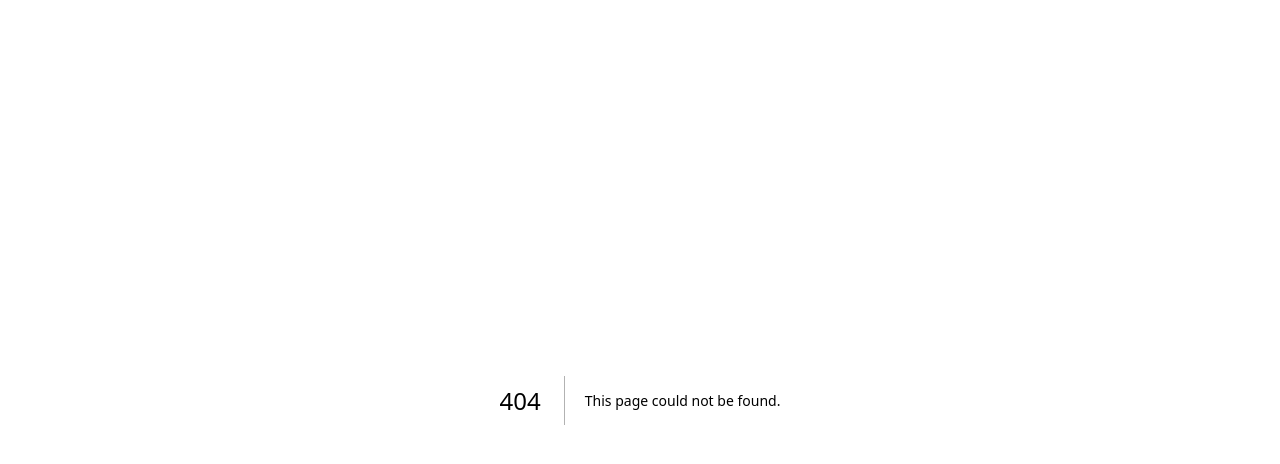
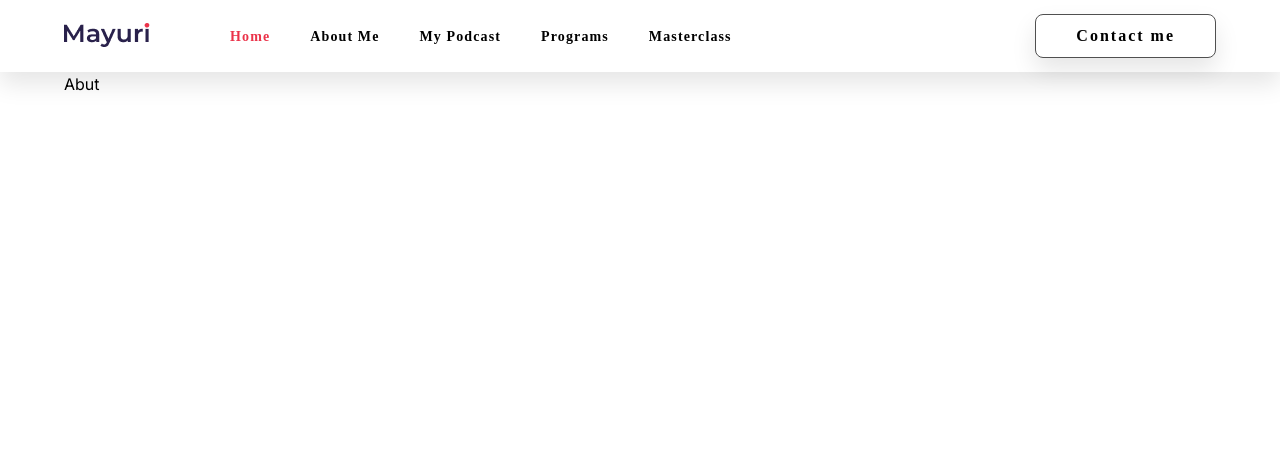
Before and after one commit to Sacesta/mayuri-sharma-portal, a Next.js app: page /Pages/about in a window 1280 px wide. Before the commit this address had no page. Shown: the top 464 px of the page. Built offline with nearby package versions, Linux system fonts and the light colour scheme.

Commit message:
First commit

```diff
--- /dev/null
+++ b/src/app/Pages/about/page.tsx
@@ -0,0 +1,7 @@
+import React from "react";
+
+const index = () => {
+  return <div>Abut</div>;
+};
+
+export default index;
--- a/src/app/api/hello/route.ts
+++ /dev/null
@@ -1,3 +0,0 @@
-export async function GET(request: Request) {
-  return new Response('Hello, Next.js!')
-}
--- /dev/null
+++ b/src/app/components/MainComp/Main.tsx
@@ -0,0 +1,7 @@
+import React from "react";
+
+const Main = () => {
+  return <div>This is Mani page</div>;
+};
+
+export default Main;
--- /dev/null
+++ b/src/app/components/NavBar/NavBar.css
@@ -0,0 +1,29 @@
+.nav-ul a:nth-child(1) {
+  color: #eb334a;
+}
+.nav-ul a {
+  font-family: "Montserrat";
+  font-style: normal;
+  font-weight: 600;
+  font-size: 14px;
+  line-height: 24px;
+
+  letter-spacing: 0.08em;
+}
+
+.nav-btn {
+  padding: 9px 40px;
+  background: #ffffff;
+  font-family: "Montserrat";
+  box-shadow: 0px 12px 24px rgba(0, 0, 0, 0.1);
+  letter-spacing: 2px;
+  font-weight: 600;
+  border: 1px solid #505050;
+  border-radius: 8px;
+}
+
+@media (min-width: 768px) {
+  .nav-height {
+    height: 72px;
+  }
+}
--- /dev/null
+++ b/src/app/components/NavBar/NavBar.tsx
@@ -0,0 +1,35 @@
+import Link from "next/link";
+import React from "react";
+import Image from "next/image";
+import Logo from "../../../Assets/Images/Logotype.png";
+import "./NavBar.css";
+const NavBar = () => {
+  return (
+    <>
+      <nav
+        style={{ boxShadow: "0px 12px 24px rgba(0, 0, 0, 0.1)" }}
+        className="py-6 flex justify-between items-center md:px-16 nav-height"
+      >
+        <div className="flex gap-20">
+          <div className="logo">
+            <Image src={Logo} alt="Logo..." />
+          </div>
+          <div className="nan-list">
+            <ul className="nav-ul">
+              <a className="mr-10 hover:text-gray-900">Home</a>
+              <a className="mr-10 hover:text-gray-900">About Me</a>
+              <a className="mr-10 hover:text-gray-900">My Podcast</a>
+              <a className="mr-10 hover:text-gray-900">Programs</a>
+              <a className="mr-10 hover:text-gray-900">Masterclass</a>
+            </ul>
+          </div>
+        </div>
+        <div className="right-button">
+          <button className="nav-btn">Contact me</button>
+        </div>
+      </nav>
+    </>
+  );
+};
+
+export default NavBar;
--- a/src/app/globals.css
+++ b/src/app/globals.css
@@ -2,26 +2,12 @@
 @tailwind components;
 @tailwind utilities;
 
-:root {
-  --foreground-rgb: 0, 0, 0;
-  --background-start-rgb: 214, 219, 220;
-  --background-end-rgb: 255, 255, 255;
+* {
+  padding: 0;
+  margin: 0;
+  box-sizing: border-box;
 }
-
-@media (prefers-color-scheme: dark) {
-  :root {
-    --foreground-rgb: 255, 255, 255;
-    --background-start-rgb: 0, 0, 0;
-    --background-end-rgb: 0, 0, 0;
-  }
+body {
+  background: #ffffff;
+  font-family: "Montserrat";
 }
-
-body {
-  color: rgb(var(--foreground-rgb));
-  background: linear-gradient(
-      to bottom,
-      transparent,
-      rgb(var(--background-end-rgb))
-    )
-    rgb(var(--background-start-rgb));
-}
--- a/src/app/layout.tsx
+++ b/src/app/layout.tsx
@@ -1,21 +1,25 @@
-import './globals.css'
-import { Inter } from 'next/font/google'
+import Header from "./components/NavBar/NavBar";
+import "./globals.css";
+import { Inter } from "next/font/google";
 
-const inter = Inter({ subsets: ['latin'] })
+const inter = Inter({ subsets: ["latin"] });
 
 export const metadata = {
-  title: 'Create Next App',
-  description: 'Generated by create next app',
-}
+  title: "Create Next App",
+  description: "Generated by create next app",
+};
 
 export default function RootLayout({
   children,
 }: {
-  children: React.ReactNode
+  children: React.ReactNode;
 }) {
   return (
     <html lang="en">
-      <body className={inter.className}>{children}</body>
+      <body className={inter.className}>
+        <Header />
+        <div className="md:px-16">{children}</div>
+      </body>
     </html>
-  )
+  );
 }
--- a/src/app/page.tsx
+++ b/src/app/page.tsx
@@ -1,116 +1,9 @@
-import Image from 'next/image'
-import { Inter } from 'next/font/google'
+import Image from "next/image";
+import { Inter } from "next/font/google";
+import Main from "./components/MainComp/Main";
 
-const inter = Inter({ subsets: ['latin'] })
+const inter = Inter({ subsets: ["latin"] });
 
 export default function Home() {
-  return (
-    <main className="flex min-h-screen flex-col items-center justify-between p-24">
-      <div className="z-10 w-full max-w-5xl items-center justify-between font-mono text-sm lg:flex">
-        <p className="fixed left-0 top-0 flex w-full justify-center border-b border-gray-300 bg-gradient-to-b from-zinc-200 pb-6 pt-8 backdrop-blur-2xl dark:border-neutral-800 dark:bg-zinc-800/30 dark:from-inherit lg:static lg:w-auto  lg:rounded-xl lg:border lg:bg-gray-200 lg:p-4 lg:dark:bg-zinc-800/30">
-          Get started by editing&nbsp;
-          <code className="font-mono font-bold">src/app/page.tsx</code>
-        </p>
-        <div className="fixed bottom-0 left-0 flex h-48 w-full items-end justify-center bg-gradient-to-t from-white via-white dark:from-black dark:via-black lg:static lg:h-auto lg:w-auto lg:bg-none">
-          <a
-            className="pointer-events-none flex place-items-center gap-2 p-8 lg:pointer-events-auto lg:p-0"
-            href="https://vercel.com?utm_source=create-next-app&utm_medium=appdir-template&utm_campaign=create-next-app"
-            target="_blank"
-            rel="noopener noreferrer"
-          >
-            By{' '}
-            <Image
-              src="/vercel.svg"
-              alt="Vercel Logo"
-              className="dark:invert"
-              width={100}
-              height={24}
-              priority
-            />
-          </a>
-        </div>
-      </div>
-
-      <div className="relative flex place-items-center before:absolute before:h-[300px] before:w-[480px] before:-translate-x-1/2 before:rounded-full before:bg-gradient-radial before:from-white before:to-transparent before:blur-2xl before:content-[''] after:absolute after:-z-20 after:h-[180px] after:w-[240px] after:translate-x-1/3 after:bg-gradient-conic after:from-sky-200 after:via-blue-200 after:blur-2xl after:content-[''] before:dark:bg-gradient-to-br before:dark:from-transparent before:dark:to-blue-700 before:dark:opacity-10 after:dark:from-sky-900 after:dark:via-[#0141ff] after:dark:opacity-40 before:lg:h-[360px]">
-        <Image
-          className="relative dark:drop-shadow-[0_0_0.3rem_#ffffff70] dark:invert"
-          src="/next.svg"
-          alt="Next.js Logo"
-          width={180}
-          height={37}
-          priority
-        />
-      </div>
-
-      <div className="mb-32 grid text-center lg:mb-0 lg:grid-cols-4 lg:text-left">
-        <a
-          href="https://beta.nextjs.org/docs?utm_source=create-next-app&utm_medium=appdir-template&utm_campaign=create-next-app"
-          className="group rounded-lg border border-transparent px-5 py-4 transition-colors hover:border-gray-300 hover:bg-gray-100 hover:dark:border-neutral-700 hover:dark:bg-neutral-800/30"
-          target="_blank"
-          rel="noopener noreferrer"
-        >
-          <h2 className={`mb-3 text-2xl font-semibold`}>
-            Docs{' '}
-            <span className="inline-block transition-transform group-hover:translate-x-1 motion-reduce:transform-none">
-              -&gt;
-            </span>
-          </h2>
-          <p className={`m-0 max-w-[30ch] text-sm opacity-50`}>
-            Find in-depth information about Next.js features and API.
-          </p>
-        </a>
-
-        <a
-          href="https://nextjs.org/learn?utm_source=create-next-app&utm_medium=appdir-template-tw&utm_campaign=create-next-app"
-          className="group rounded-lg border border-transparent px-5 py-4 transition-colors hover:border-gray-300 hover:bg-gray-100 hover:dark:border-neutral-700 hover:dark:bg-neutral-800 hover:dark:bg-opacity-30"
-          target="_blank"
-          rel="noopener noreferrer"
-        >
-          <h2 className={`mb-3 text-2xl font-semibold`}>
-            Learn{' '}
-            <span className="inline-block transition-transform group-hover:translate-x-1 motion-reduce:transform-none">
-              -&gt;
-            </span>
-          </h2>
-          <p className={`m-0 max-w-[30ch] text-sm opacity-50`}>
-            Learn about Next.js in an interactive course with&nbsp;quizzes!
-          </p>
-        </a>
-
-        <a
-          href="https://vercel.com/templates?framework=next.js&utm_source=create-next-app&utm_medium=appdir-template&utm_campaign=create-next-app"
-          className="group rounded-lg border border-transparent px-5 py-4 transition-colors hover:border-gray-300 hover:bg-gray-100 hover:dark:border-neutral-700 hover:dark:bg-neutral-800/30"
-          target="_blank"
-          rel="noopener noreferrer"
-        >
-          <h2 className={`mb-3 text-2xl font-semibold`}>
-            Templates{' '}
-            <span className="inline-block transition-transform group-hover:translate-x-1 motion-reduce:transform-none">
-              -&gt;
-            </span>
-          </h2>
-          <p className={`m-0 max-w-[30ch] text-sm opacity-50`}>
-            Explore the Next.js 13 playground.
-          </p>
-        </a>
-
-        <a
-          href="https://vercel.com/new?utm_source=create-next-app&utm_medium=appdir-template&utm_campaign=create-next-app"
-          className="group rounded-lg border border-transparent px-5 py-4 transition-colors hover:border-gray-300 hover:bg-gray-100 hover:dark:border-neutral-700 hover:dark:bg-neutral-800/30"
-          target="_blank"
-          rel="noopener noreferrer"
-        >
-          <h2 className={`mb-3 text-2xl font-semibold`}>
-            Deploy{' '}
-            <span className="inline-block transition-transform group-hover:translate-x-1 motion-reduce:transform-none">
-              -&gt;
-            </span>
-          </h2>
-          <p className={`m-0 max-w-[30ch] text-sm opacity-50`}>
-            Instantly deploy your Next.js site to a shareable URL with Vercel.
-          </p>
-        </a>
-      </div>
-    </main>
-  )
+  return <Main />;
 }
```
Also changed, not shown: src/Assets/Images/Logotype.png (added).
